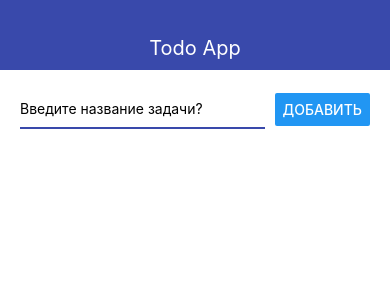
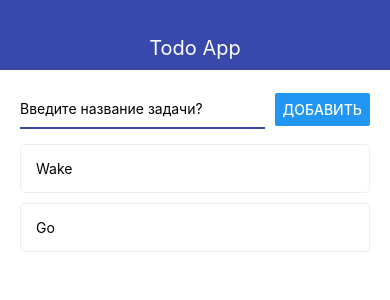
Before and after one commit to Dante040591/react-native-app, a React Native app: screen / in a window 390 px wide. Shown: the top 300 px of the page. Built offline with nearby package versions, Linux system fonts and the light colour scheme.

Commit message:
mock and moving to item details

```diff
--- a/App.js
+++ b/App.js
@@ -6,7 +6,10 @@
 
 export default function App() {
   const [todoId, setTodoId] = useState(null)
-  const [todos, setTodos] = useState([])
+  const [todos, setTodos] = useState([
+    {id: '1', title: 'Wake'},
+    {id: '2', title: 'Go'},
+  ])
   const addTodo = (title) => {
     setTodos((prev) => [...prev, {
       id: Date.now().toString(),
@@ -19,11 +22,17 @@
   }
 
   let content = (
-    <MainScreen todos={todos} addTodo={addTodo} onRemove={onRemove} />
+    <MainScreen
+      todos={todos}
+      addTodo={addTodo}
+      onRemove={onRemove}
+      openTodo={(id) => setTodoId(id)} // тоже самое openTodo={setTodoId}
+    />
   )
 
   if (todoId) {
-    content = <TodoScreen/>
+    const selectedTodo = todos.find((todo) => todo.id === todoId)
+    content = <TodoScreen goBack={() => setTodoId(null)} todo={selectedTodo} />
   }
 
   return (
--- a/src/components/TodoListItem.js
+++ b/src/components/TodoListItem.js
@@ -1,11 +1,11 @@
 import React from "react";
 import { View, Text, StyleSheet, TouchableOpacity } from "react-native";
 
-export const TodoListItem = ({ todo, removeTodoItem }) => {
+export const TodoListItem = ({ todo, removeTodoItem, onOpen }) => {
   return (
     <TouchableOpacity
      activeOpacity={0.5}
-     onPress={() => console.log('prerssed', todo.id)}
+     onPress={() => onOpen(todo.id)}
      onLongPress={() => removeTodoItem(todo.id)}
      >
       <View style={styles.todoListItem}>
--- a/src/screens/MainScreen.js
+++ b/src/screens/MainScreen.js
@@ -3,14 +3,14 @@
 import { TodoListItem } from "../components/TodoListItem";
 import { StyleSheet, View, FlatList } from "react-native";
 
-export const MainScreen = ({ addTodo, todos, onRemove }) => {
+export const MainScreen = ({ addTodo, todos, onRemove, openTodo }) => {
   return (
     <View>
       <TodoList onSubmit={addTodo} />
       <FlatList
         data={todos}
         renderItem={({ item }) => (
-          <TodoListItem todo={item} removeTodoItem={onRemove} />
+          <TodoListItem todo={item} removeTodoItem={onRemove} onOpen={openTodo} />
         )}
         keyExtractor={item => item.id}
       />
--- a/src/screens/TodoScreen.js
+++ b/src/screens/TodoScreen.js
@@ -1,10 +1,11 @@
 import React from 'react'
-import { StyleSheet, View, Text } from 'react-native'
+import { StyleSheet, View, Text, Button } from 'react-native'
 
-export const TodoScreen = (props) => {
+export const TodoScreen = ({goBack, todo}) => {
   return (
     <View>
-      <Text>Todo Screen</Text>
+      <Text>{todo.title}</Text>
+      <Button title="Назад" onPress={goBack} />
     </View>
   )
 }
```
